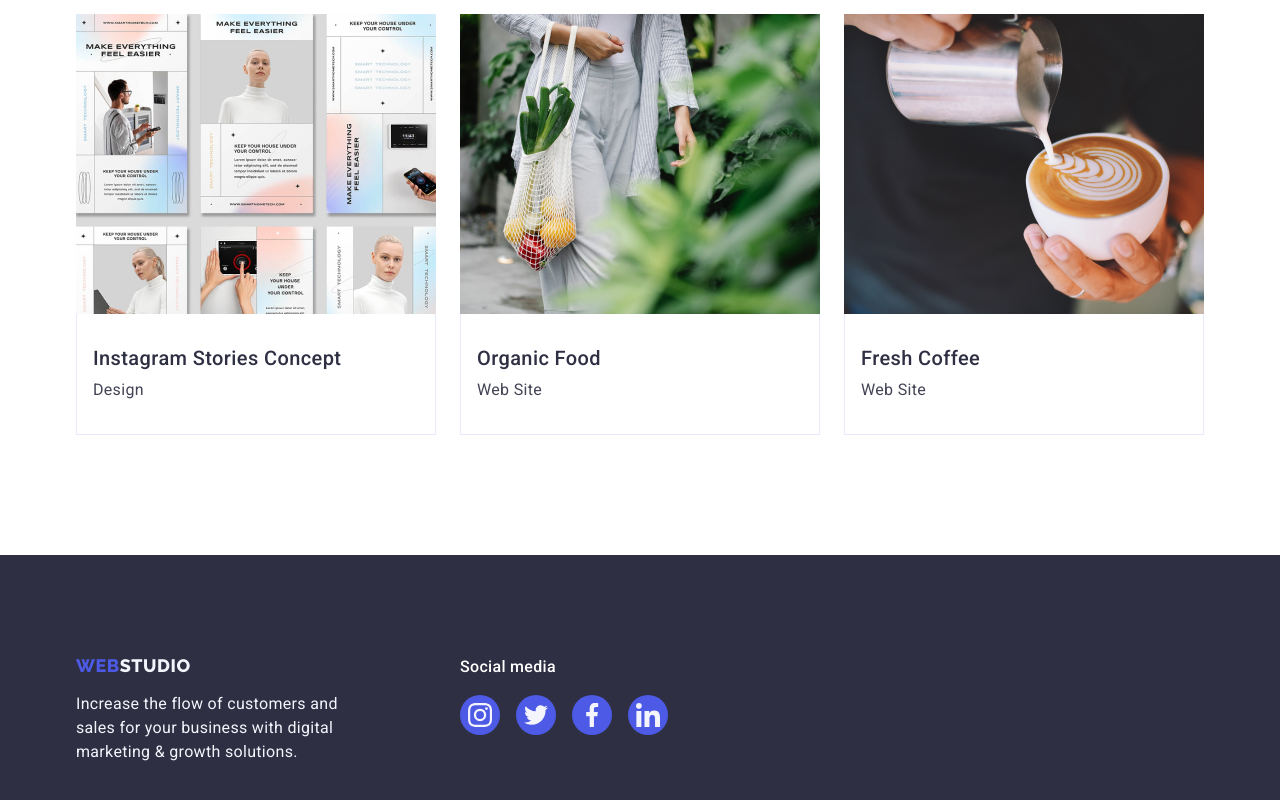
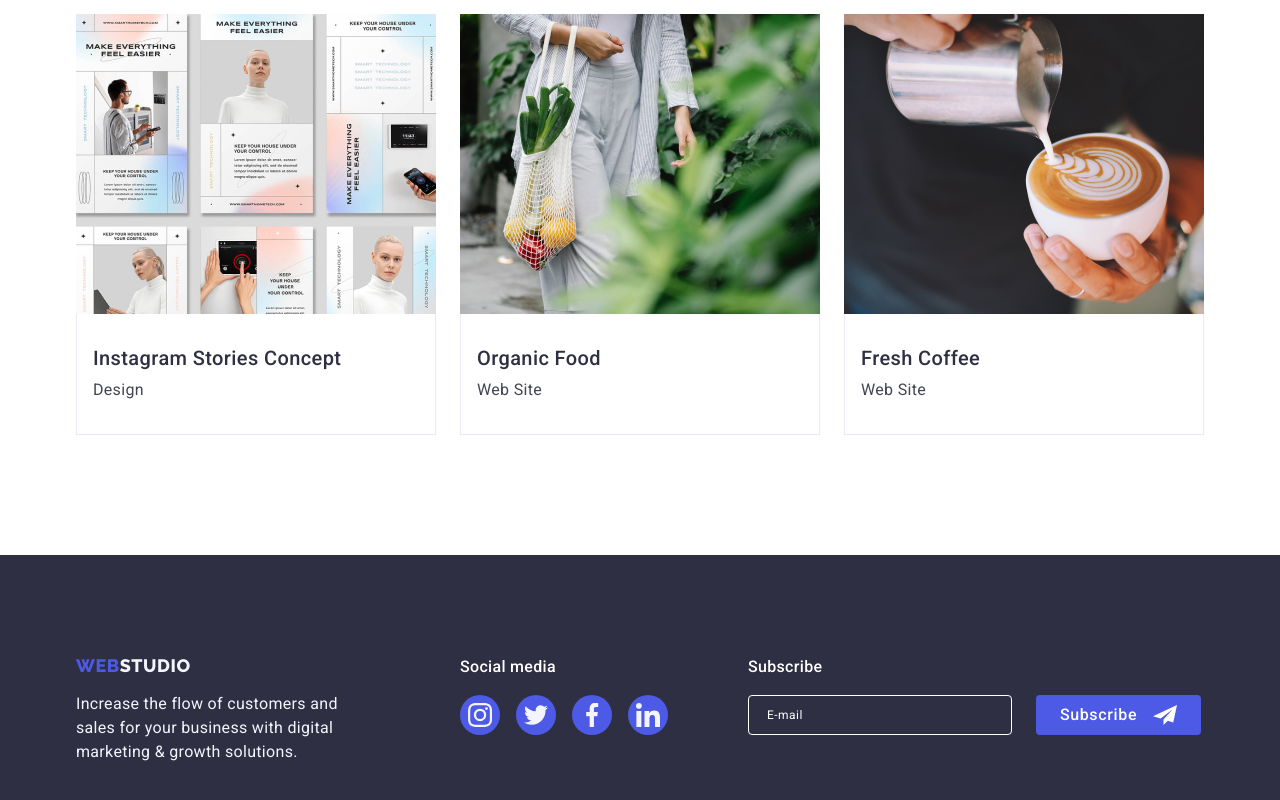
Before and after one commit to DmytroKorotia/goit-markup-hw-06, a plain HTML site: page portfolio.html in a window 1280 px wide. Shown: the part 1215-2015 px from the top of the page. Drawn offline with nearby package versions, Linux system fonts and the light colour scheme.

Commit message:
hw-06(3)

```diff
--- a/css/styles.css
+++ b/css/styles.css
@@ -627,6 +627,7 @@ img {
     outline: transparent;
     border-radius: 4px;
     color: #fff;
+    padding-left: 16px;
 }
 .footer-form-tag {
     position: absolute;
@@ -640,6 +641,13 @@ img {
     align-items: center;
     letter-spacing: 0.04em;
     color: #FFFFFF;
+    background-color: var(--logo-second-cl);
+    transition: transform var(--anim);
+    padding-left: 3px;
+    padding-right: 3px;
+}
+.footer-form-input:focus + .footer-form-tag {
+    transform: translateY(-130%);
 }
 .footer-form-btn {
     display: flex;
--- /dev/null
+++ b/js/inputmask.js
@@ -0,0 +1,4 @@
+const selector = document.querySelector('input [type="tel"]');
+
+const im = new Inputmask("+38 (099) 999-99-99");
+im.mask(selector);
--- a/portfolio.html
+++ b/portfolio.html
@@ -216,6 +216,23 @@
                 </li>
             </ul>
         </div>
+        <div class="container-form">
+            <form class="footer-form" name="footer-form">
+                <p class="footer-form-title">Subscribe</p>
+                <div class="form-wrapper">
+                    <label class="footer-form-field">
+                        <input class="footer-form-input" type="email" name="user email">
+                        <span class="footer-form-tag">E-mail</span>
+                    </label>
+                    <button class="footer-form-btn" type="submit">Subscribe
+                        <svg class="footer-form-icon" width="24" height="24">
+                            <use href="./images/icons.svg#leter"></use>
+                        </svg>
+                    </button>
+                </div>
+
+            </form>
+        </div>
 
     </div>
     </footer>
```
Also changed, not shown: index.html (+7 -5 lines).
